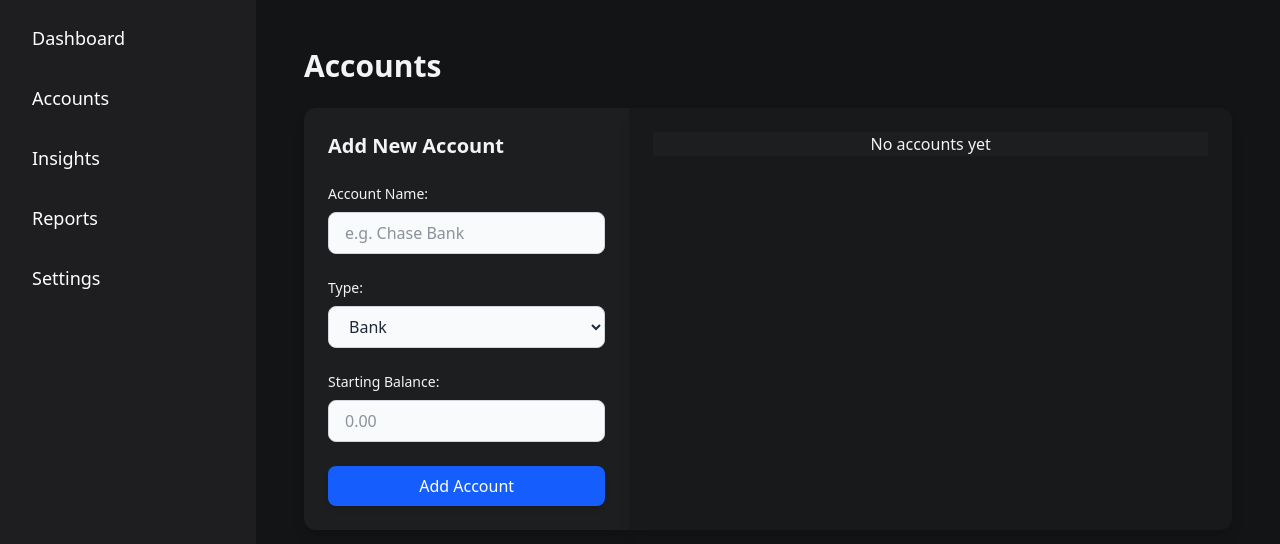
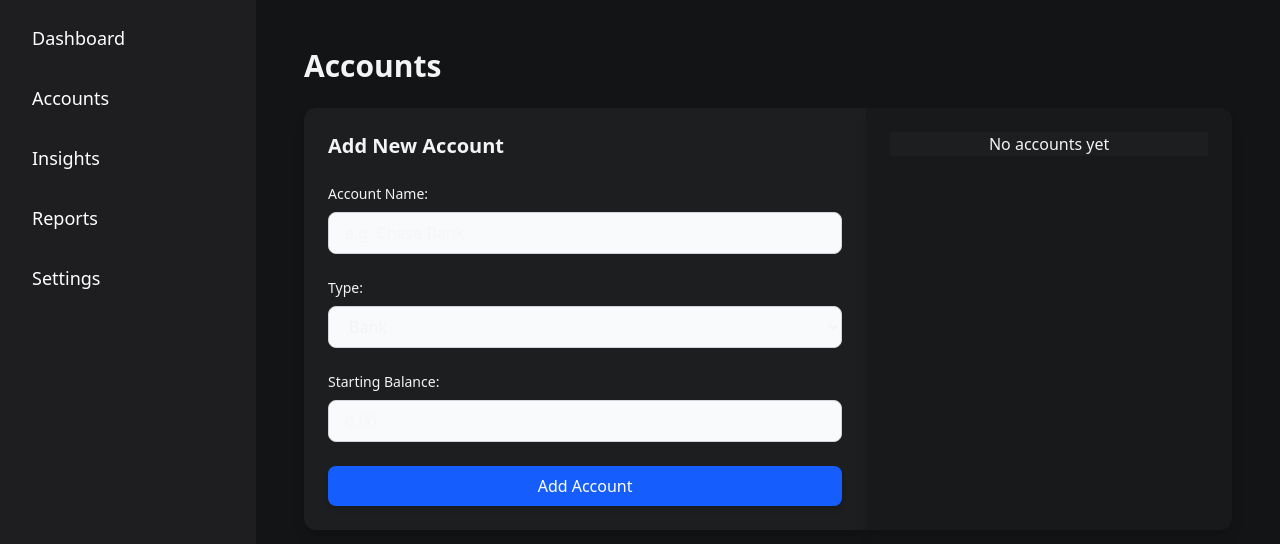
Before and after one commit to Kek-Lord/Income-and-Expense-Tracker, a React (Vite) app: page /accounts in a window 1280 px wide. Shown: the top 544 px of the page. Built offline with nearby package versions, Linux system fonts and the light colour scheme.

Commit message:
Updated text colour and account page width

```diff
--- a/src/components/AccountForm.tsx
+++ b/src/components/AccountForm.tsx
@@ -43,7 +43,7 @@ export function AccountForm({ onAddAccount }: Readonly<AccountFormProps>) {
           placeholder="e.g. Chase Bank"
           className="w-full px-4 py-2 rounded-lg border border-gray-300 dark:border-gray-700
                      bg-gray-50 dark:bg-gray-900
-                     focus:ring-2 focus:ring-blue-500 focus:outline-none"
+                     focus:ring-2 focus:ring-blue-500 focus:outline-none text-gray-100"
         />
       </div>
 
@@ -55,7 +55,7 @@ export function AccountForm({ onAddAccount }: Readonly<AccountFormProps>) {
           onChange={(e) => setType(e.target.value)}
           className="w-full px-4 py-2 rounded-lg border border-gray-300 dark:border-gray-700
                      bg-gray-50 dark:bg-gray-900
-                     focus:ring-2 focus:ring-blue-500 focus:outline-none"
+                     focus:ring-2 focus:ring-blue-500 focus:outline-none text-gray-100"
         >
           <option value="bank">Bank</option>
           <option value="crypto">Crypto</option>
@@ -75,7 +75,7 @@ export function AccountForm({ onAddAccount }: Readonly<AccountFormProps>) {
           step="0.01"
           className="w-full px-4 py-2 rounded-lg border border-gray-300 dark:border-gray-700
                      bg-gray-50 dark:bg-gray-900
-                     focus:ring-2 focus:ring-blue-500 focus:outline-none"
+                     focus:ring-2 focus:ring-blue-500 focus:outline-none text-gray-100"
         />
       </div>
 
--- a/src/pages/Accounts.tsx
+++ b/src/pages/Accounts.tsx
@@ -28,10 +28,10 @@ export function Accounts({
       </h1>
 
   {/* Flex container for AccountForm and AccountList */}
-  <div className="max-w-6xl mx-auto flex flex-row gap-0">
+  <div className="flex flex-row gap-0">
         {/* Add new account form */}
         <div
-          className="flex-1 shadow-lg rounded-tl-xl rounded-bl-xl  p-6"
+          className="flex-[1.618] shadow-lg rounded-tl-xl rounded-bl-xl  p-6"
           style={{ background: "rgb(28, 30, 31)" }}
         >
           <AccountForm onAddAccount={onAddAccount} />
@@ -39,7 +39,7 @@ export function Accounts({
 
         {/* Accounts list with edit/delete buttons */}
         <div
-          className="flex-2 bg-gray-800 shadow-lg rounded-tr-xl rounded-br-xl p-6 text-center"
+          className="flex-[1] bg-gray-800 shadow-lg rounded-tr-xl rounded-br-xl p-6 text-center"
           style={{ background: "rgb(23,25,26)" }}
         >
           <AccountList
```
